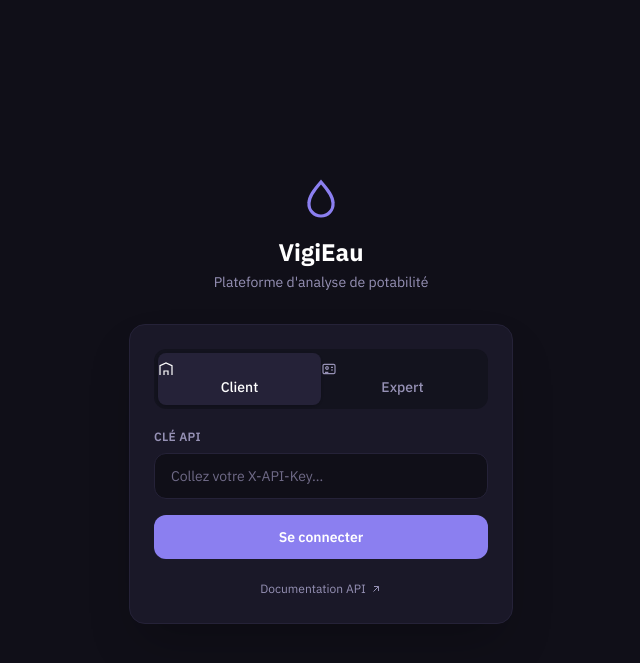
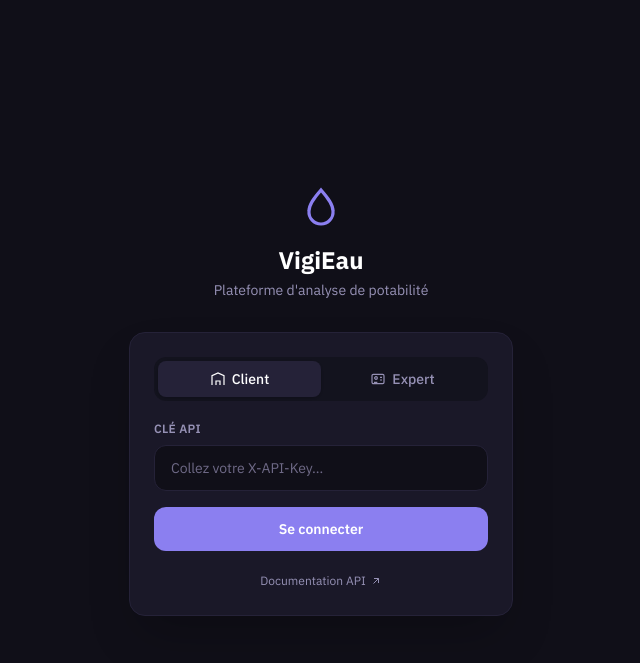
Before and after one commit to ali-bousrira/VigiEau, a Flask app: page / in a window 1280 px wide. Shown: the top 663 px of the page, without its empty margins (319-959 px from the left). Run offline with Flask 3, Linux system fonts and the light colour scheme; some libraries are stand-ins or nearby versions.

Commit message:
fix: icones nav/login tabs pas alignees (className ecrase les classes flex en JS)

```diff
--- a/templates/index.html
+++ b/templates/index.html
@@ -564,8 +564,8 @@ async function apiFile(path, fd) {
 // ════════════════════════════════════════
 function setLoginTab(t) {
     S.ltab = t;
-    const on  = 'flex-1 py-2 rounded-lg text-sm font-medium transition-all bg-[var(--surface2)] text-white shadow';
-    const off = 'flex-1 py-2 rounded-lg text-sm font-medium transition-all text-[var(--muted)] hover:text-[var(--ink)]';
+    const on  = 'flex-1 py-2 rounded-lg text-sm font-medium transition-all bg-[var(--surface2)] text-white shadow inline-flex items-center justify-center gap-1.5';
+    const off = 'flex-1 py-2 rounded-lg text-sm font-medium transition-all text-[var(--muted)] hover:text-[var(--ink)] inline-flex items-center justify-center gap-1.5';
     document.getElementById('ltab-client').className = t === 'client' ? on : off;
     document.getElementById('ltab-expert').className = t === 'expert' ? on : off;
     document.getElementById('ls-client').classList.toggle('hidden', t !== 'client');
@@ -659,7 +659,7 @@ function showTab(tab) {
     document.querySelectorAll('.tab-btn').forEach(b => {
         const active   = b.dataset.tab === tab;
         const wasHidden = b.classList.contains('hidden');
-        b.className = `tab-btn px-3 py-1.5 rounded-lg text-sm font-medium transition-colors ${
+        b.className = `tab-btn px-3 py-1.5 rounded-lg text-sm font-medium transition-colors inline-flex items-center gap-1.5 ${
             active ? 'bg-[var(--surface2)] text-white' : 'text-[var(--muted)] hover:text-[var(--ink)] hover:bg-[#252238]/70'
         }${wasHidden ? ' hidden' : ''}`;
         b.setAttribute('aria-selected', active ? 'true' : 'false');
```
